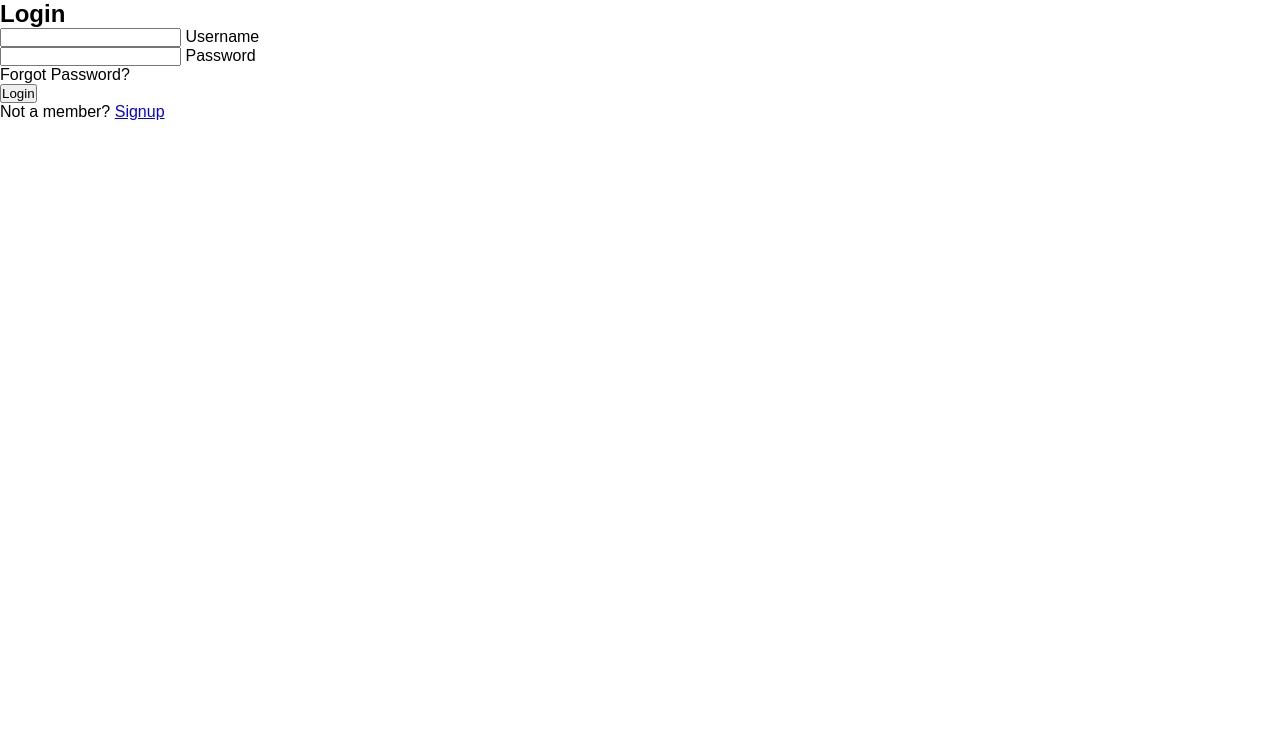
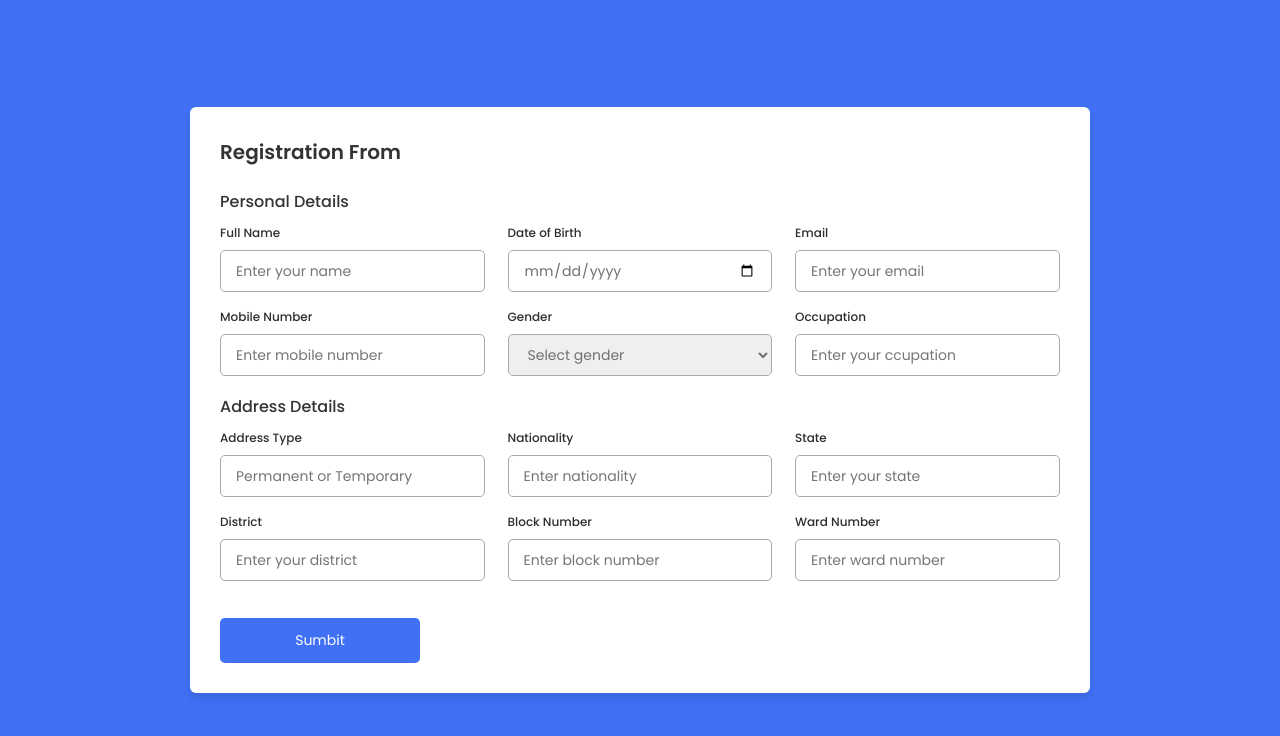
Before and after one commit to Izmamul/From, a plain HTML site: page index.html in a window 1280 px wide. Drawn offline with Linux system fonts and the light colour scheme.

Commit message:
Add files via upload

```diff
--- a/index.html
+++ b/index.html
@@ -1,30 +1,99 @@
 <!DOCTYPE html>
-<html>
+<html lang="en">
 <head>
-	<link rel="stylesheet" type="text/css" href="style.css">
-	<meta charset="utf-8">
-	<meta name="viewport" content="width=device-width, initial-scale=1">
-	<title>Login page</title>
+    <meta charset="UTF-8">
+    <meta http-equiv="X-UA-Compatible" content="IE=edge">
+    <meta name="viewport" content="width=device-width, initial-scale=1.0">
+    <link rel="stylesheet" href="style.css">
+     <title> Regisration Form </title>
 </head>
 <body>
-	<div class="center">
-		<h2>Login</h2>
-		  <form method="post">
-        <div class="txt_field">
-          <input type="text" required>
-          <label>Username</label>
-	</div>
-	       <div class="txt_field">
-          <input type="password" required>
-          <label>Password</label>
-        </div>
-      </div>
-        <div class="pass">Forgot Password?</div>
-        <input type="submit" value="Login">
-        <div class="signup_link">
-          Not a member? <a href="file:///I:/from/index.html">Signup</a>
-        </div>
-    </div>
-      </form>
+    <div class="container">
+        <header>Registration From</header>
+
+        <form action="#">
+            <div class="form">
+                <div class="details personal">
+                    <span class="title">Personal Details</span>
+
+                    <div class="fields">
+                        <div class="input-field">
+                            <label>Full Name</label>
+                            <input type="text" placeholder="Enter your name" required>
+                        </div>
+
+                        <div class="input-field">
+                            <label>Date of Birth</label>
+                            <input type="date" placeholder="Enter birth date" required>
+                        </div>
+
+                        <div class="input-field">
+                            <label>Email</label>
+                            <input type="text" placeholder="Enter your email" required>
+                        </div>
+
+                        <div class="input-field">
+                            <label>Mobile Number</label>
+                            <input type="number" placeholder="Enter mobile number" required>
+                        </div>
+
+                        <div class="input-field">
+                            <label>Gender</label>
+                            <select required>
+                                <option disabled selected>Select gender</option>
+                                <option>Male</option>
+                                <option>Female</option>
+                                <option>Others</option>
+                            </select>
+                        </div>
+
+                        <div class="input-field">
+                            <label>Occupation</label>
+                            <input type="text" placeholder="Enter your ccupation" required>
+                        </div>
+                    </div>
+                </div>
+                      <div class="details address">
+                    <span class="title">Address Details</span>
+
+                    <div class="fields">
+                        <div class="input-field">
+                            <label>Address Type</label>
+                            <input type="text" placeholder="Permanent or Temporary" required>
+                        </div>
+
+                        <div class="input-field">
+                            <label>Nationality</label>
+                            <input type="text" placeholder="Enter nationality" required>
+                        </div>
+
+                        <div class="input-field">
+                            <label>State</label>
+                            <input type="text" placeholder="Enter your state" required>
+                        </div>
+
+                        <div class="input-field">
+                            <label>District</label>
+                            <input type="text" placeholder="Enter your district" required>
+                        </div>
+
+                        <div class="input-field">
+                            <label>Block Number</label>
+                            <input type="number" placeholder="Enter block number" required>
+                        </div>
+
+                        <div class="input-field">
+                            <label>Ward Number</label>
+                            <input type="number" placeholder="Enter ward number" required>
+                        </div>
+                    </div>
+
+                    <button class="nextBtn">
+                        <span class="btnText">Sumbit</span>
+
+                    </button>
+                </div>
+
+            </div>
 </body>
 </html>
--- a/style.css
+++ b/style.css
@@ -1,13 +1,129 @@
+@import url('https://fonts.googleapis.com/css2?family=Poppins:wght@200;300;400;500;600&display=swap');
 *{
-  margin: 0;
-  padding: 0;
-  box-sizing: border-box;
-  font-family: "Poppins", sans-serif;
+    margin: 0;
+    padding: 0;
+    box-sizing: border-box;
+    font-family: 'Poppins', sans-serif;
 }
 body{
-  margin: 0;
-  padding: 0;
-  background-image: url("dubai.jpg");
-  height: 100vh;
-  overflow: hidden;
+    min-height: 100vh;
+    display: flex;
+    align-items: center;
+    justify-content: center;
+    background: #4070f4;
 }
+.container{
+    position: relative;
+    max-width: 900px;
+    width: 150%;
+    border-radius: 6px;
+    padding: 30px;
+    margin: 0 15px;
+    background-color: #fff;
+    box-shadow: 0 5px 10px rgba(0,0,0,0.1);
+}
+.container header{
+    position: relative;
+    font-size: 20px;
+    font-weight: 600;
+    color: #333;
+}
+.container form{
+    position: relative;
+    margin-top: 16px;
+    min-height: 480px;
+    background-color: #fff;
+    overflow: hidden;
+}
+.container form .form{
+    position: absolute;
+    background-color: #fff;
+    transition: 0.3s ease;
+}
+form.secActive .form{
+    opacity: 0;
+    pointer-events: none;
+    transform: translateX(-100%);
+}
+.input-field label{
+    font-size: 12px;
+    font-weight: 500;
+    color: #2e2e2e;
+}
+.input-field input, select{
+    outline: none;
+    font-size: 14px;
+    font-weight: 400;
+    color: #333;
+    border-radius: 5px;
+    border: 1px solid #aaa;
+    padding: 0 15px;
+    height: 42px;
+    margin: 8px 0;
+}
+.input-field input :focus,
+.input-field select:focus{
+    box-shadow: 0 3px 6px rgba(0,0,0,0.13);
+}
+.input-field select,
+.input-field input[type="date"]{
+    color: #707070;
+}
+.input-field input[type="date"]:valid{
+    color: #333;
+}
+form.secActive .form{
+    opacity: 0;
+    pointer-events: none;
+    transform: translateX(-100%);
+}
+form.secActive .form{
+    opacity: 0;
+    pointer-events: none;
+    transform: translateX(-100%);
+}
+.container form .title{
+    display: block;
+    margin-bottom: 8px;
+    font-size: 16px;
+    font-weight: 500;
+    margin: 6px 0;
+    color: #333;
+}
+.container form .fields{
+    display: flex;
+    align-items: center;
+    justify-content: space-between;
+    flex-wrap: wrap;
+}
+form .fields .input-field{
+    display: flex;
+    width: calc(100% / 3 - 15px);
+    flex-direction: column;
+    margin: 4px 0;
+}
+.container form button, .nextBtn{
+    display: flex;
+    align-items: center;
+    justify-content: center;
+    height: 45px;
+    max-width: 200px;
+    width: 100%;
+    border: none;
+    outline: none;
+    color: #fff;
+    border-radius: 5px;
+    margin: 25px 0;
+    background-color: #4070f4;
+    transition: all 0.3s linear;
+    cursor: pointer;
+}
+.container form .btnText{
+    font-size: 14px;
+    font-weight: 400;
+}
+@media (max-width: 550px) {
+    form .fields .input-field{
+        width: 100%;
+    }
+}
```
